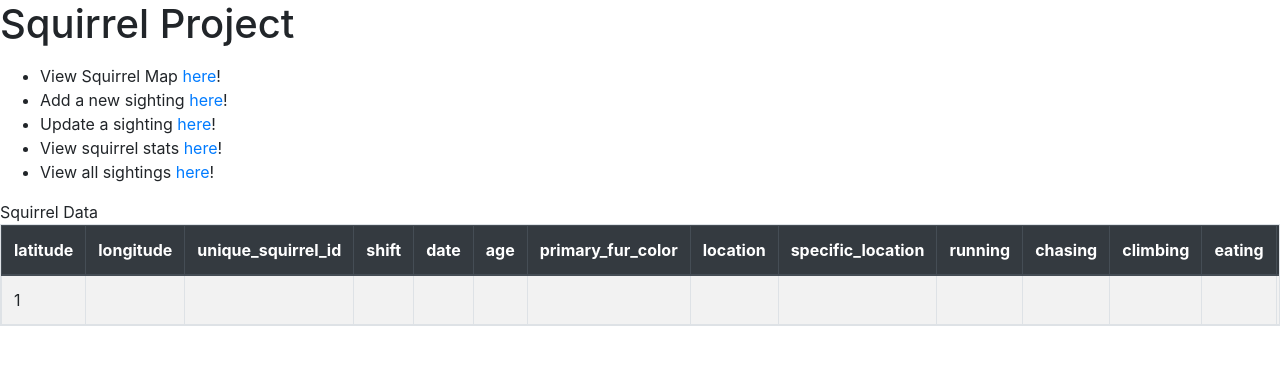
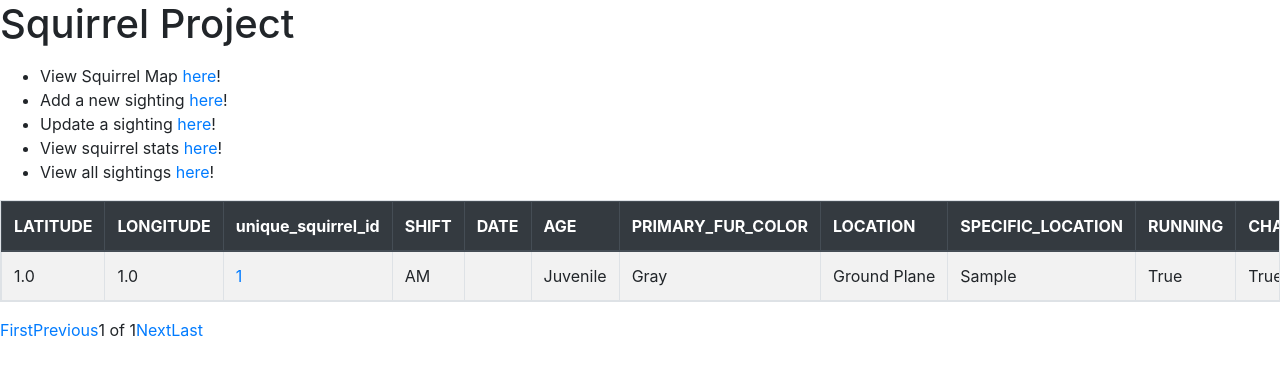
Before and after one commit to James-VanHess/squirrelTracker-NYC, a Django app: page / in a window 1280 px wide. Shown: the top 376 px of the page. Run offline with Django 3.2, Linux system fonts and the light colour scheme; tables that the repository leaves empty hold one stand-in row (values such as "Sample post"); some libraries are stand-ins or nearby versions.

Commit message:
update html

```diff
--- a/squirrel_project/sightings/templates/sightings/Sightings_HTML.html
+++ b/squirrel_project/sightings/templates/sightings/Sightings_HTML.html
@@ -23,61 +23,101 @@
                 <li>View all sightings <a href="/sightings/">here</a>!</li>
             </ul>
         </p>
-    <table class="table table-bordered  table-hover table-responsive table-striped">
+        <table class="table table-bordered table-responsive table-striped table-hover">
             <thead class="thead-dark">
               <tr>
-          <th>latitude</th>
-          <th>longitude</th>
+                <th>LATITUDE</th>
+                <th>LONGITUDE</th>
                 <th>unique_squirrel_id</th>
-          <th>shift</th>
-          <th>date</th>
-          <th>age</th>
-          <th>primary_fur_color</th>
-          <th>location</th>
-          <th>specific_location</th>
-          <th>running</th>
-          <th>chasing</th>
-          <th>climbing</th>
-          <th>eating</th>
-          <th>foraging</th>
-          <th>other_activities</th>
-          <th>kuks</th>
-          <th>quaas</th>
-          <th>moans</th>
-          <th>tail_flags</th>
-          <th>tail_twitches</th>
-          <th>approaches</th>
-          <th>indifferent</th>
-          <th>runs_from</th></tr>
+                <th>SHIFT</th>
+                <th>DATE</th>
+                <th>AGE</th>
+                <th>PRIMARY_FUR_COLOR</th>
+                <th>LOCATION</th>
+                <th>SPECIFIC_LOCATION</th>
+                <th>RUNNING</th>
+                <th>CHASING</th>
+                <th>CLIMBING</th>
+                <th>EATING</th>
+                <th>FORAGING</th>
+                <th>OTHER_ACTIVITIES</th>
+                <th>KUKS</th>
+                <th>QUAAS</th>
+                <th>MOANS</th>
+                <th>TAIL_FLAGS</th>
+                <th>TAIL_TWITCHES</th>
+                <th>APPROACHES</th>
+                <th>INDIFFERENT</th>
+                <th>RUNS_FROM</th></tr>
             </thead>
-      <tbody> {% for row in users %}
+            <tbody>{% for row in users %}
               <tr>
-          <td>{{row.unique_squirrel_id}}</td>
-          <td>{{row.latitude}}</td>
-          <td>{{row.longitude}}</td>
-          <td>{{row.shift}}</td>
-          <td nowrap="nowrap">{{row.date}}</td>
-          <td>{{row.age}}</td>
-          <td>{{row.primary_fur_color}}</td>
-          <td nowrap="nowrap">{{row.location}}</td>
-          <td>{{row.specific_location}}</td>
-          <td>{{row.running}}</td>
-          <td>{{row.chasing}}</td>
-          <td>{{row.climbing}}</td>
-          <td>{{row.eating}}</td>
-          <td>{{row.foraging}}</td>
-          <td>{{row.other_activities}}</td>
-          <td>{{row.kuks}}</td>
-          <td>{{row.quaas}}</td>
-          <td>{{row.moans}}</td>
-          <td>{{row.tail_flags}}</td>
-          <td>{{row.tail_twitches}}</td>
-          <td>{{row.approaches}}</td>
-          <td>{{row.indifferent}}</td>
-          <td>{{row.runs_from}}</td>
+                <td>{{row.LATITUDE}}</td>
+                <td>{{row.LONGITUDE}}</td>
                 <td>
-            <a href="/sightings/{{row.unique_squirrel_id}}/">update</a></td>
-        </tr>{% endfor %}</tbody>Squirrel Data</td>
+                  <a href="/sightings/{{row.unique_squirrel_id}}/">{{row.unique_squirrel_id}}</a></td>
+                <td>{{row.SHIFT}}</td>
+                <td nowrap="nowrap">{{row.date|date:"F j, Y"}}</td>
+                <td>{{row.AGE}}</td>
+                <td>{{row.PRIMARY_FUR_COLOR}}</td>
+                <td nowrap="nowrap">{{row.LOCATION}}</td>
+                <td>{{row.SPECIFIC_LOCATION}}</td>
+                <td>{{row.RUNNING}}</td>
+                <td>{{row.CHASING}}</td>
+                <td>{{row.CLIMBING}}</td>
+                <td>{{row.EATING}}</td>
+                <td>{{row.FORAGING}}</td>
+                <td>{{row.OTHER_ACTIVITIES}}</td>
+                <td>{{row.KUKS}}</td>
+                <td>{{row.QUAAS}}</td>
+                <td>{{row.MOANS}}</td>
+                <td>{{row.TAIL_FLAGS}}</td>
+                <td>{{row.TAIL_TWITCHES}}</td>
+                <td>{{row.APPROACHES}}</td>
+                <td>{{row.INDIFFERENT}}</td>
+                <td>{{row.RUNS_FROM}}</td>
+                <td>
+                  <a href="/sightings/{{row.unique_squirrel_id}}/">edit</a></td>
+                <td>
+                  <a href="/sightings/{{row.unique_squirrel_id}}/delete/">delete</a></td>
+              </tr>{% endfor %}</tbody>
           </table>
+          <nav aria-label="...">
+            <ul class="pagination">
+              {% if users.has_previous %}
+              <li class="abled">
+                <a href="?page=1">
+                  <span aria-hidden="true">First</span></a>
+              </li>
+              <li class="abled">
+                <a href="?page={{ users.previous_page_number }}" aria-label="Previous">Previous</a></li>
+              {%else%}
+              <li class="disabled">
+                <a href="?page=1">
+                  <span aria-hidden="true">First</span></a>
+              </li>
+              <li class="disabled">
+                <a href="#">Previous</a></li>
+              {% endif %}
+              <li class='active'>
+                <span>{{ users.number }} of {{ users.paginator.num_pages }}</span></li>
+              {% if users.has_next %}
+              <li class="abled">
+                <a href="?page={{ users.next_page_number }}" aria-label="Next">Next</a></li>
+              <li class="abled">
+                <a href="?page={{ users.paginator.num_pages }}">
+                  <span aria-hidden="true">Last</span>
+                </a>
+              </li>
+              {%else%}
+              <li class="disabled">
+                <a href="#" aria-label="Next">Next</a></li>
+              <li class="disabled">
+                <a href="?page={{ users.paginator.num_pages }}">
+                  <span aria-hidden="true">Last</span></a>
+              </li>
+              {% endif %}
+            </ul>
+          </nav>
     </body>
 </html>
```
Lines whose indentation alone changed are shown as unchanged.
